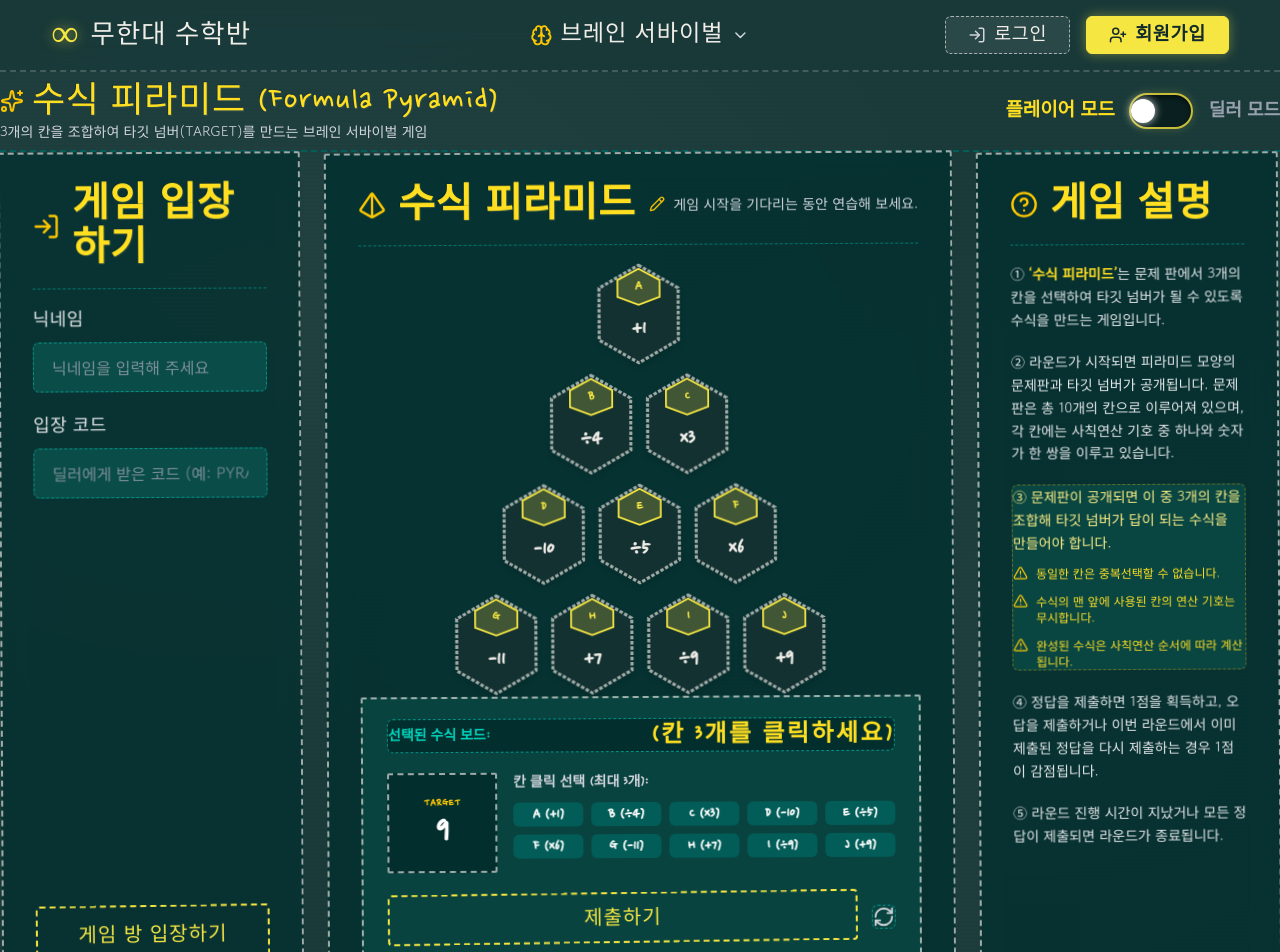
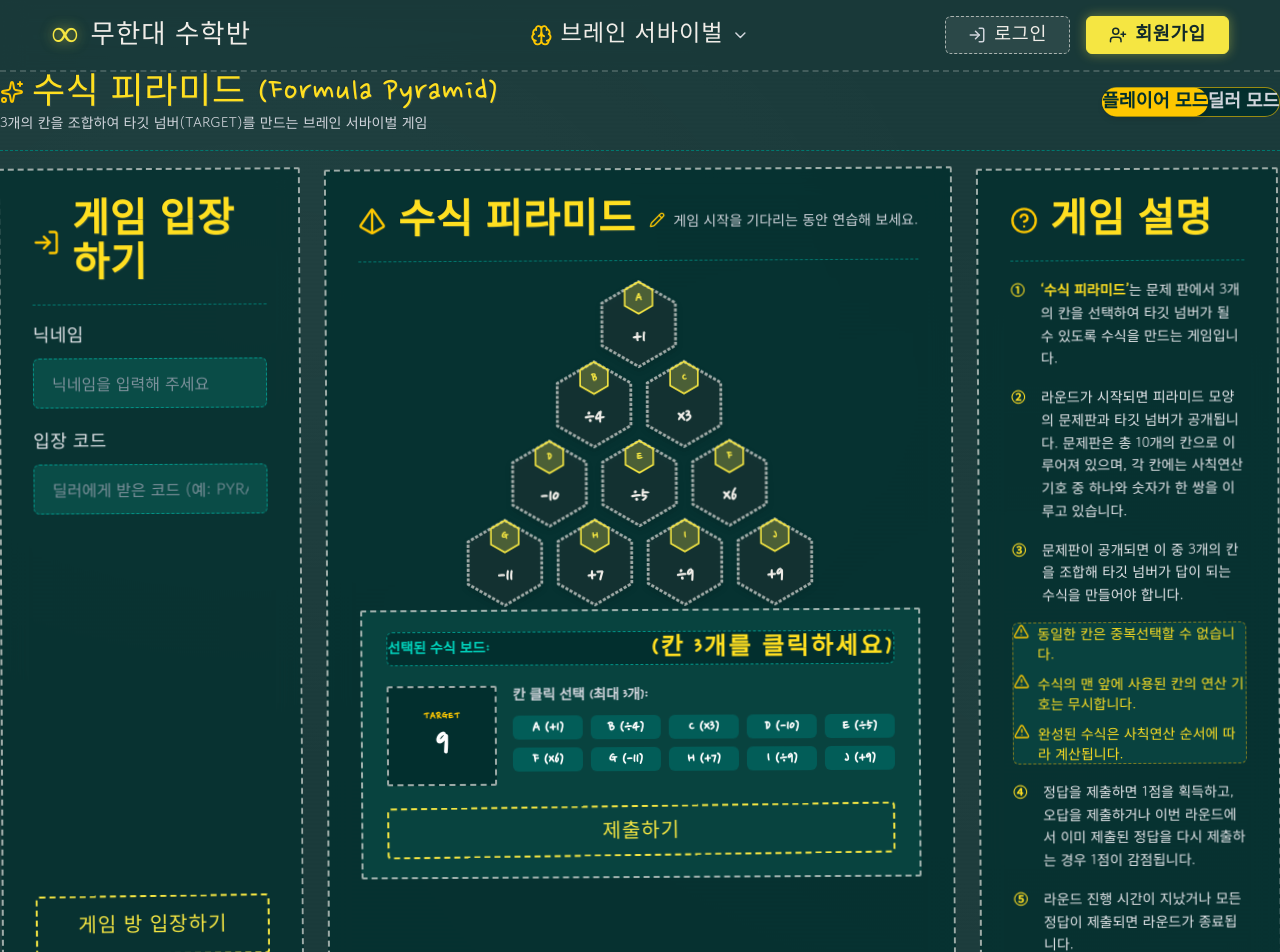
Before and after one commit to rlawlsdnjs78-infinity/infinitymath, a Next.js app: page /formula-pyramid in a window 1280 px wide. Shown: the top 952 px of the page. Built offline with nearby package versions, Linux system fonts and the light colour scheme.

Commit message:
feat: update formula pyramid waiting room UI

```diff
--- a/src/app/formula-pyramid/page.tsx
+++ b/src/app/formula-pyramid/page.tsx
@@ -72,35 +72,35 @@ function HexagonCell({
   return (
     <div
       onClick={onClick}
-      className={`relative cursor-pointer transition-all duration-200 hover:scale-105 select-none w-18 h-22 sm:w-22 sm:h-26 flex items-center justify-center ${
+      className={`relative cursor-pointer transition-all duration-200 hover:scale-105 select-none w-[68px] h-[78.5px] sm:w-[80px] sm:h-[92.4px] flex items-center justify-center ${
         isSelected ? "drop-shadow-[0_0_16px_rgba(245,230,66,0.95)]" : ""
       }`}
     >
       <svg
-        viewBox="0 0 100 115"
+        viewBox="0 0 100 115.47"
         className="w-full h-full absolute inset-0 filter drop-shadow-md"
       >
-        {/* ① 메인 큰 정육각형 몸통 */}
+        {/* ① 메인 큰 정육각형 몸통 (Pointy-topped regular hexagon) */}
         <polygon
-          points="50,2 95,28 95,87 50,113 5,87 5,28"
+          points="50,4.62 96,31.18 96,84.30 50,110.85 4,84.30 4,31.18"
           fill={isSelected ? "rgba(245, 230, 66, 0.3)" : "rgba(20, 50, 50, 0.92)"}
           stroke={isSelected ? "#f5e642" : "rgba(240, 237, 232, 0.65)"}
           strokeWidth="3.5"
           strokeDasharray={isSelected ? "none" : "4 2"}
         />
 
-        {/* ② 상단 A~J 칸 번호를 독립적으로 감싸는 '정육각형(Mini Hexagon)' 도형 */}
+        {/* ② 상단 A~J 칸 번호를 감싸는 '정육각형(Mini Regular Hexagon)' - 큰 정육각형 상단 두 변 공유 */}
         <polygon
-          points="50,6 74,19 74,38 50,47 26,38 26,19"
-          fill={isSelected ? "#f5e642" : "rgba(245, 230, 66, 0.2)"}
+          points="50,4.62 67.32,14.62 67.32,34.62 50,44.62 32.68,34.62 32.68,14.62"
+          fill={isSelected ? "#f5e642" : "rgba(245, 230, 66, 0.25)"}
           stroke={isSelected ? "#1a3a3a" : "var(--chalk-yellow)"}
           strokeWidth="2"
         />
 
-        {/* 상단 A~J 칸 번호 (글씨 확대: fontSize 17) */}
+        {/* 상단 A~J 칸 번호 */}
         <text
           x="50"
-          y="31"
+          y="29.5"
           textAnchor="middle"
           fill={isSelected ? "#1a3a3a" : "var(--chalk-yellow)"}
           fontSize="17"
@@ -110,7 +110,7 @@ function HexagonCell({
           {node.id}
         </text>
 
-        {/* 중앙 사칙연산 값 텍스트 (글씨 확대: fontSize 26) */}
+        {/* 중앙 사칙연산 값 텍스트 */}
         <text
           x="50"
           y="82"
@@ -208,6 +208,9 @@ export default function FormulaPyramidPage() {
         calcValue: currentResult ?? undefined,
       });
     }
+
+    // 제출 시 내가 클릭했던 칸들 바로 초기화 (요구사항 5)
+    setSelectedNodes([]);
   };
 
   const handleCreateGame = () => {
@@ -220,9 +223,9 @@ export default function FormulaPyramidPage() {
     <div className="w-full flex-1 flex flex-col items-center justify-start px-4 sm:px-8 pt-6 pb-12">
       <div className="w-full max-w-[1550px] flex flex-col mx-auto">
         {/* ───────────────────────────────────────────────────────────────────
-           [상단 고정 타이틀 & 슬라이딩 스위치]
+           [상단 고정 타이틀 & 모드 설정 통합 버튼]
            ─────────────────────────────────────────────────────────────────── */}
-        <div className="h-[80px] min-h-[80px] flex-shrink-0 flex items-center justify-between pb-4 border-b-2 border-dashed border-teal-800 w-full mb-8">
+        <div className="flex flex-col sm:flex-row items-start sm:items-center justify-between w-full gap-4">
           <div>
             <h1
               className="text-3xl sm:text-4xl text-yellow-300 flex items-center gap-2 mb-1"
@@ -236,56 +239,43 @@ export default function FormulaPyramidPage() {
             </p>
           </div>
 
-          {/* 타원형 ON/OFF 슬라이딩 스위치 */}
-          <div className="flex items-center gap-4 select-none">
-            <span
+          {/* 모드 설정 버튼 (요구사항 8: 모드 설정 버튼 안에 플레이어 모드와 딜러 모드 배치) */}
+          <div
+            className="flex items-center p-1.5 rounded-full select-none bg-teal-950/90 border border-yellow-400/60 shadow-inner"
+            style={{ backdropFilter: "blur(8px)" }}
+          >
+            <button
+              type="button"
               onClick={() => setMode("player")}
-              className={`cursor-pointer text-lg font-semibold transition-colors duration-200 ${
-                mode === "player" ? "text-yellow-300 font-bold scale-105" : "text-gray-400 hover:text-gray-200"
+              className={`px-4 py-1.5 sm:px-5 sm:py-2 rounded-full text-base sm:text-lg font-bold transition-all duration-200 cursor-pointer ${
+                mode === "player"
+                  ? "bg-yellow-400 text-teal-950 shadow-md scale-102"
+                  : "text-gray-300 hover:text-white"
               }`}
               style={{ fontFamily: "var(--font-chalk)" }}
             >
               플레이어 모드
-            </span>
-
+            </button>
             <button
               type="button"
-              role="switch"
-              aria-checked={mode === "dealer"}
-              onClick={() => setMode(mode === "player" ? "dealer" : "player")}
-              className="relative inline-flex items-center justify-start h-9 w-16 rounded-full p-1 cursor-pointer transition-colors duration-300 focus:outline-none"
-              style={{
-                background: "rgba(10, 30, 30, 0.95)",
-                border: "2px solid rgba(245, 230, 66, 0.8)",
-                boxShadow: "inset 0 2px 4px rgba(0,0,0,0.6), 0 0 10px rgba(245, 230, 66, 0.2)",
-              }}
-              title="모드 전환 스위치"
-            >
-              <span
-                className={`inline-block w-6 h-6 rounded-full transition-transform duration-300 ease-in-out shadow-lg ${
+              onClick={() => setMode("dealer")}
+              className={`px-4 py-1.5 sm:px-5 sm:py-2 rounded-full text-base sm:text-lg font-bold transition-all duration-200 cursor-pointer ${
                 mode === "dealer"
-                    ? "translate-x-7 bg-yellow-400"
-                    : "translate-x-0 bg-white"
-                }`}
-                style={{
-                  boxShadow: mode === "dealer"
-                    ? "0 0 8px rgba(245, 230, 66, 0.9)"
-                    : "0 0 8px rgba(255, 255, 255, 0.8)",
-                }}
-              />
-            </button>
-
-            <span
-              onClick={() => setMode("dealer")}
-              className={`cursor-pointer text-lg font-semibold transition-colors duration-200 ${
-                mode === "dealer" ? "text-yellow-300 font-bold scale-105" : "text-gray-400 hover:text-gray-200"
+                  ? "bg-yellow-400 text-teal-950 shadow-md scale-102"
+                  : "text-gray-300 hover:text-white"
               }`}
               style={{ fontFamily: "var(--font-chalk)" }}
             >
               딜러 모드
-            </span>
+            </button>
           </div>
         </div>
+
+        {/* [요구사항 1] 상단 게임 소개와 UI 사이의 점선 구분선 (박스 내부 점선 스타일 및 여백과 동일하게 적용) */}
+        <div
+          className="w-full border-t border-dashed border-teal-700"
+          style={{ marginTop: "1.1rem", marginBottom: "1.1rem" }}
+        />
 
         {/* ───────────────────────────────────────────────────────────────────
            [하단 3분할 박스 영역]
@@ -441,10 +431,14 @@ export default function FormulaPyramidPage() {
                   style={{ marginTop: "1.1rem", marginBottom: "1.1rem" }}
                 />
 
-                {/* [요구사항 3] 피라미드 간격 축소 (gap-1.5) */}
-                <div className="py-2 flex flex-col items-center gap-1.5 my-auto w-full overflow-x-auto">
+                {/* [요구사항 2 & 4] 피라미드 정육각형 배치 및 층간 uniform spacing & 하단 박스와의 충분한 간격 */}
+                <div className="py-6 my-auto flex flex-col items-center justify-center w-full overflow-x-auto">
                   {PYRAMID_DATA.map((row, rowIndex) => (
-                    <div key={rowIndex} className="flex justify-center gap-1.5 sm:gap-2">
+                    <div
+                      key={rowIndex}
+                      className="flex justify-center gap-2 sm:gap-2.5"
+                      style={{ marginTop: rowIndex === 0 ? "0px" : "-13px" }}
+                    >
                       {row.map((node) => (
                         <HexagonCell
                           key={node.id}
@@ -457,7 +451,8 @@ export default function FormulaPyramidPage() {
                   ))}
                 </div>
 
-                <div className="w-full chalk-box-straight p-5 sm:p-6 bg-teal-900/60 rounded-md flex flex-col gap-5 mt-auto">
+                {/* [요구사항 4] 피라미드와 정답 입력 박스 사이 여백(mt-6 sm:mt-8) 확보 */}
+                <div className="w-full chalk-box-straight p-5 sm:p-6 bg-teal-900/60 rounded-md flex flex-col gap-5 mt-6 sm:mt-8">
                   <div className="w-full bg-teal-950 px-5 py-4 rounded-md border border-dashed border-teal-600 flex items-center justify-between">
                     <span className="text-sm text-teal-400 font-semibold" style={{ fontFamily: "var(--font-chalk)" }}>
                       선택된 수식 보드:
@@ -518,24 +513,14 @@ export default function FormulaPyramidPage() {
                     </div>
                   </div>
 
-                  <div className="flex items-center gap-3.5 mt-1">
+                  {/* [요구사항 5] 제출하기 버튼 클릭 시 초기화되며, 오른쪽 초기화 버튼 제거 */}
+                  <div className="mt-1">
                     <button
                       type="button"
                       onClick={handleSubmitAnswer}
-                      className="btn-chalk flex-1 justify-center py-3.5 text-xl"
+                      className="btn-chalk w-full justify-center py-3.5 text-xl"
                     >
                       제출하기
-                    </button>
-                    <button
-                      type="button"
-                      onClick={() => {
-                        setSelectedNodes([]);
-                        setSubmissionResult(null);
-                      }}
-                      className="p-3.5 text-gray-300 hover:text-white rounded-md border border-dashed border-teal-600 hover:border-yellow-400 transition-colors"
-                      title="선택 초기화"
-                    >
-                      <RefreshCw size={22} />
                     </button>
                   </div>
 
@@ -594,46 +579,65 @@ export default function FormulaPyramidPage() {
                   style={{ marginTop: "1.1rem", marginBottom: "1.1rem" }}
                 />
 
+                {/* [요구사항 6 & 7] 번호 기준 들여쓰기 & ③번 '주의' 표시 항목 전용 박스 */}
                 <div
-                  className="flex flex-col gap-5 text-sm text-gray-200 leading-relaxed py-1"
+                  className="flex flex-col gap-4 text-sm text-gray-200 leading-relaxed py-1"
                   style={{ fontFamily: "var(--font-body)" }}
                 >
-                  <p className="leading-relaxed">
-                    ① <strong className="text-yellow-300 font-semibold">&lsquo;수식 피라미드&rsquo;</strong>는
+                  <div className="flex items-start gap-2.5">
+                    <span className="flex-shrink-0 font-bold text-yellow-300 w-5">①</span>
+                    <p className="flex-1 leading-relaxed">
+                      <strong className="text-yellow-300 font-semibold">&lsquo;수식 피라미드&rsquo;</strong>는
                       문제 판에서 3개의 칸을 선택하여 타깃 넘버가 될 수 있도록 수식을 만드는 게임입니다.
                     </p>
+                  </div>
 
-                  <p className="leading-relaxed">
-                    ② 라운드가 시작되면 피라미드 모양의 문제판과 타깃 넘버가 공개됩니다. 문제판은 총 10개의
+                  <div className="flex items-start gap-2.5">
+                    <span className="flex-shrink-0 font-bold text-yellow-300 w-5">②</span>
+                    <p className="flex-1 leading-relaxed">
+                      라운드가 시작되면 피라미드 모양의 문제판과 타깃 넘버가 공개됩니다. 문제판은 총 10개의
                       칸으로 이루어져 있으며, 각 칸에는 사칙연산 기호 중 하나와 숫자가 한 쌍을 이루고
                       있습니다.
                     </p>
+                  </div>
 
-                  <div className="flex flex-col gap-3 bg-teal-900/70 p-4.5 rounded-md border border-dashed border-yellow-500/40">
-                    <p className="font-medium text-yellow-200">
-                      ③ 문제판이 공개되면 이 중 3개의 칸을 조합해 타깃 넘버가 답이 되는 수식을 만들어야
-                      합니다.
+                  <div className="flex items-start gap-2.5">
+                    <span className="flex-shrink-0 font-bold text-yellow-300 w-5">③</span>
+                    <p className="flex-1 leading-relaxed">
+                      문제판이 공개되면 이 중 3개의 칸을 조합해 타깃 넘버가 답이 되는 수식을 만들어야 합니다.
                     </p>
-                    <div className="flex items-start gap-2 text-xs text-yellow-300 mt-1">
-                      <AlertTriangle size={15} className="flex-shrink-0 mt-0.5 text-yellow-400" />
+                  </div>
+
+                  {/* [요구사항 7] ③번 하위 '주의' 표시 항목만 박스 처리 및 내부 공간(p-4.5) 확보 */}
+                  <div className="ml-7 my-1 p-4 sm:p-4.5 rounded-md border border-dashed border-yellow-500/50 bg-teal-900/60 flex flex-col gap-2.5">
+                    <div className="flex items-start gap-2 text-xs sm:text-sm text-yellow-300">
+                      <AlertTriangle size={16} className="flex-shrink-0 mt-0.5 text-yellow-400" />
                       <span>동일한 칸은 중복선택할 수 없습니다.</span>
                     </div>
-                    <div className="flex items-start gap-2 text-xs text-yellow-300">
-                      <AlertTriangle size={15} className="flex-shrink-0 mt-0.5 text-yellow-400" />
+                    <div className="flex items-start gap-2 text-xs sm:text-sm text-yellow-300">
+                      <AlertTriangle size={16} className="flex-shrink-0 mt-0.5 text-yellow-400" />
                       <span>수식의 맨 앞에 사용된 칸의 연산 기호는 무시합니다.</span>
                     </div>
-                    <div className="flex items-start gap-2 text-xs text-yellow-300">
-                      <AlertTriangle size={15} className="flex-shrink-0 mt-0.5 text-yellow-400" />
+                    <div className="flex items-start gap-2 text-xs sm:text-sm text-yellow-300">
+                      <AlertTriangle size={16} className="flex-shrink-0 mt-0.5 text-yellow-400" />
                       <span>완성된 수식은 사칙연산 순서에 따라 계산됩니다.</span>
                     </div>
                   </div>
 
-                  <p className="leading-relaxed">
-                    ④ 정답을 제출하면 1점을 획득하고, 오답을 제출하거나 이번 라운드에서 이미 제출된 정답을
+                  <div className="flex items-start gap-2.5">
+                    <span className="flex-shrink-0 font-bold text-yellow-300 w-5">④</span>
+                    <p className="flex-1 leading-relaxed">
+                      정답을 제출하면 1점을 획득하고, 오답을 제출하거나 이번 라운드에서 이미 제출된 정답을
                       다시 제출하는 경우 1점이 감점됩니다.
                     </p>
+                  </div>
 
-                  <p className="leading-relaxed">⑤ 라운드 진행 시간이 지났거나 모든 정답이 제출되면 라운드가 종료됩니다.</p>
+                  <div className="flex items-start gap-2.5">
+                    <span className="flex-shrink-0 font-bold text-yellow-300 w-5">⑤</span>
+                    <p className="flex-1 leading-relaxed">
+                      라운드 진행 시간이 지났거나 모든 정답이 제출되면 라운드가 종료됩니다.
+                    </p>
+                  </div>
                 </div>
               </>
             ) : (
```
Lines whose indentation alone changed are shown as unchanged.
